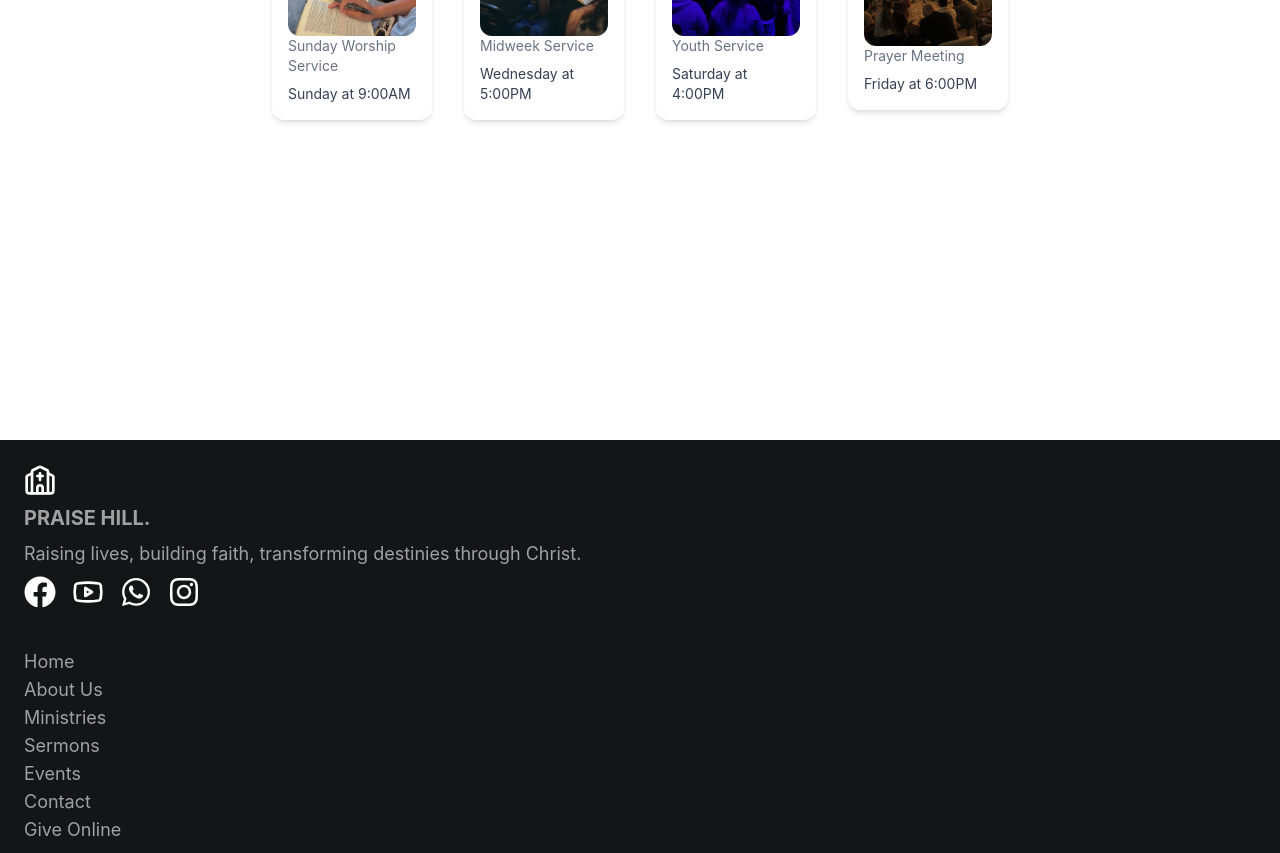
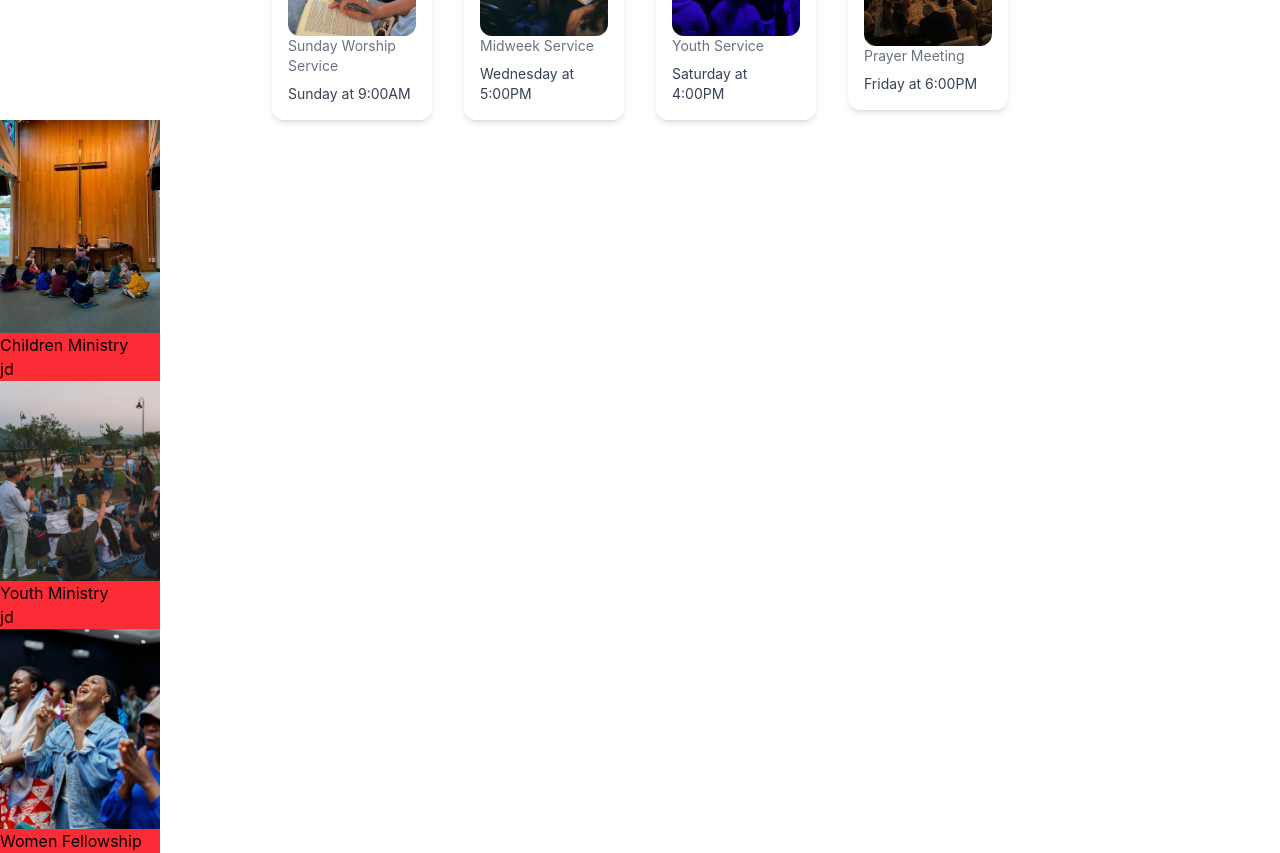
Before and after one commit to neducod/church-website, a React (Vite) app in the folder church-website/: page / in a window 1280 px wide. Shown: the part 1060-1913 px from the top of the page. Built offline with nearby package versions, Linux system fonts and the light colour scheme.

Commit message:
Miistry section array part two done

```diff
--- a/church-website/src/components/home/Ministry.jsx
+++ b/church-website/src/components/home/Ministry.jsx
@@ -49,6 +49,28 @@ const data = [
 function Ministry(){
     return(
         <>
+            <div>
+                {data.map((item) => (
+                    <div
+                        key={item.id}
+                        className='w-40 bg-red-500'
+                    >
+                    <img
+                        src={item.image}
+                        alt={item.title}
+                        className='w-full'
+                    ></img>
+                    <div>
+                        <h2 className='text-black'>
+                            {item.title}
+                        </h2>
+                        <p className='text-blac'>
+                            {item.description}
+                        </p>
+                    </div>
+                </div>
+                ))}
+            </div>
         </>
     )
 }
```
